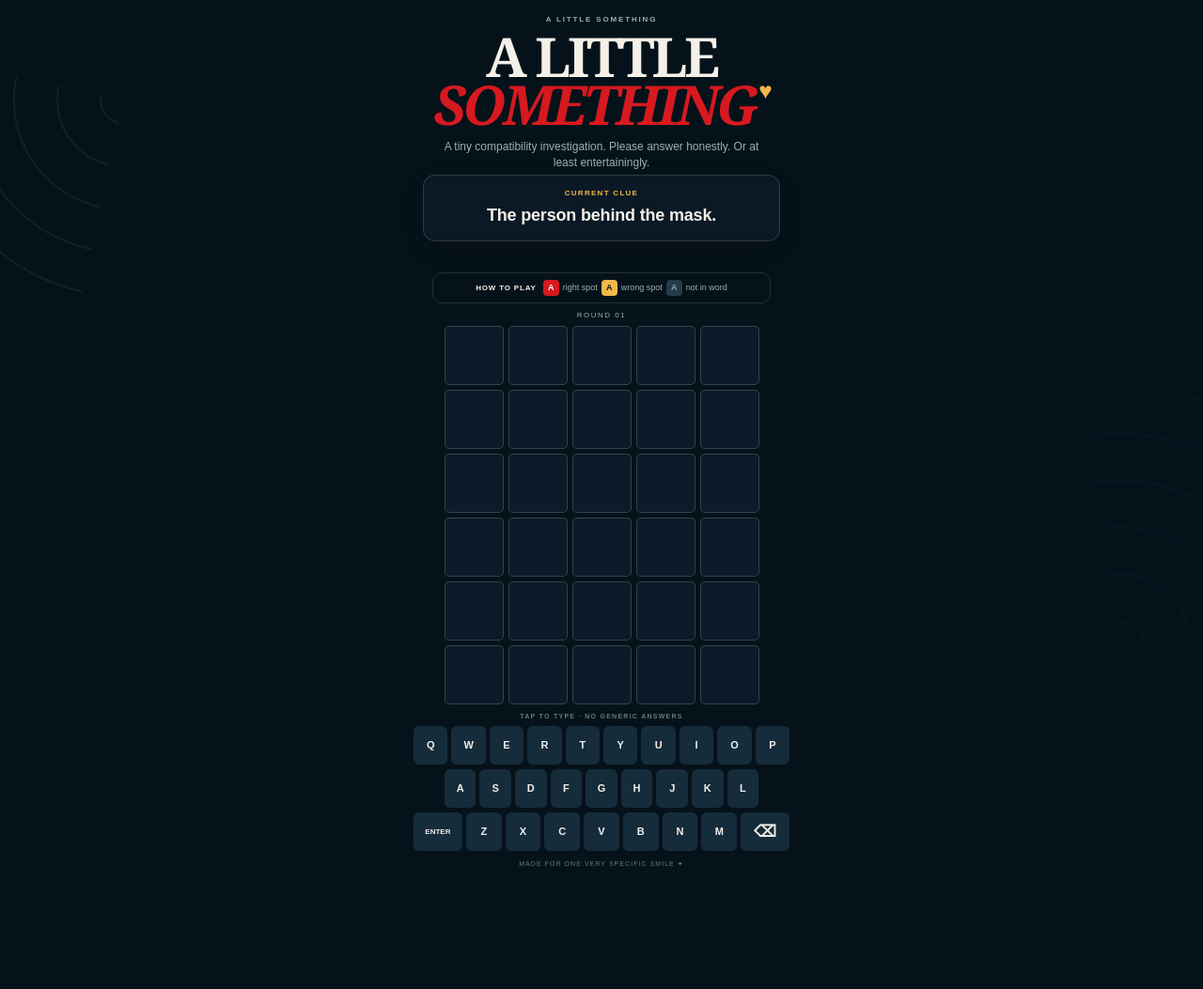
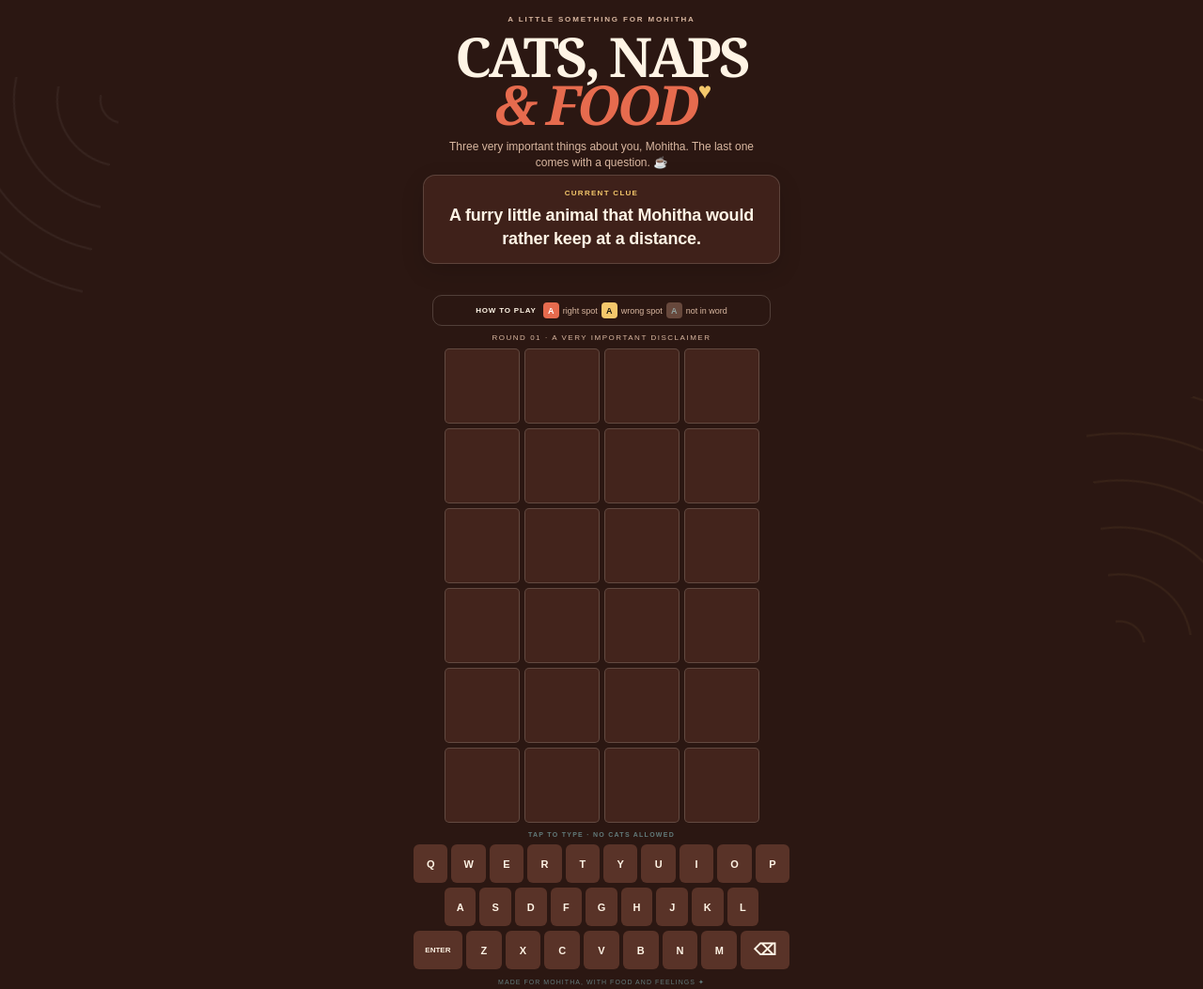
Before and after one commit to Akshat-009/goodtext2, a plain HTML site: page index.html in a window 1280 px wide. Shown: the whole page at 94% size. Before the commit the page ends 948 px from the top, so only its background shows below. Drawn offline with Linux system fonts and the light colour scheme.

Commit message:
Update index.html

```diff
--- a/index.html
+++ b/index.html
@@ -3,17 +3,17 @@
 <head>
 <meta charset="UTF-8">
 <meta name="viewport" content="width=device-width,initial-scale=1,viewport-fit=cover">
-<meta name="theme-color" content="#06121A">
-<title>The Richa Test</title>
+<meta name="theme-color" content="#2B1712">
+<title>The Mohitha Food Date</title>
 <style>
-:root{--bg:#06121A;--panel:#0B1B29;--cream:#F4F0E8;--muted:#9BB0AE;--red:#D71920;--blue:#174EA6;--gold:#F2B84B;--absent:#263B4B;--line:rgba(244,240,232,.13)}
+:root{--bg:#2B1712;--panel:#43241C;--cream:#FFF4E5;--muted:#D9B7A0;--red:#E66B4E;--blue:#8F4B35;--gold:#F4C76B;--absent:#67483C;--line:rgba(255,244,229,.18)}
 *{box-sizing:border-box}
 html,body{margin:0;min-height:100%;background:var(--bg);color:var(--cream);font-family:Arial,Helvetica,sans-serif}
 body{min-height:100svh;padding:12px 9px calc(24px + env(safe-area-inset-bottom));display:flex;justify-content:center;overflow-x:hidden;-webkit-text-size-adjust:100%}
 main{width:min(100%,430px);position:relative;padding:0 2px}
 main:before,main:after{content:"";position:fixed;pointer-events:none;z-index:0;opacity:.13}
 main:before{width:230px;height:230px;left:-120px;top:80px;background:repeating-radial-gradient(circle at 100% 0,transparent 0 23px,rgba(244,240,232,.45) 24px 25px,transparent 26px 46px);transform:rotate(12deg)}
-main:after{width:250px;height:250px;right:-140px;bottom:130px;background:repeating-radial-gradient(circle at 0 100%,transparent 0 25px,rgba(23,78,166,.5) 26px 27px,transparent 28px 50px);transform:rotate(-9deg)}
+main:after{width:250px;height:250px;right:-140px;bottom:130px;background:repeating-radial-gradient(circle at 0 100%,transparent 0 25px,rgba(244,199,107,.5) 26px 27px,transparent 28px 50px);transform:rotate(-9deg)}
 header{text-align:center;padding-top:4px;position:relative;z-index:1}
 .eyebrow{margin:0 0 9px;font-size:8px;letter-spacing:.23em;color:var(--muted);font-weight:800}
 h1{margin:0 auto;font-family:Georgia,"Times New Roman",serif;font-size:clamp(38px,11.5vw,58px);line-height:.88;letter-spacing:-.055em;text-transform:uppercase;max-width:100%;overflow-wrap:anywhere}
@@ -22,28 +22,28 @@ h1{margin:0 auto;font-family:Georgia,"Times New Roman",serif;font-size:clamp(38p
 .toolbar{display:flex;justify-content:center;margin:10px 0 7px;position:relative;z-index:2}
 .hint{border:1px solid var(--line);background:var(--panel);color:var(--cream);border-radius:10px;padding:9px 16px;font-size:11px;cursor:pointer}.hint:disabled{opacity:.45}
 #msg{min-height:18px;text-align:center;color:var(--gold);font-size:11px;font-weight:700;margin:1px auto 3px}
-#clueCard{display:block;width:min(94%,380px);margin:4px auto 9px;padding:14px 15px;border:1px solid rgba(244,240,232,.16);border-radius:13px;background:rgba(11,27,41,.82);color:var(--cream);font-size:clamp(14px,4.2vw,18px);font-weight:700;line-height:1.35;text-align:center;letter-spacing:-.01em;box-shadow:0 8px 24px rgba(0,0,0,.14)}#clueCard.show{display:block}.clue-label{display:block;color:var(--gold);font-weight:800;letter-spacing:.16em;font-size:8px;margin:0 0 6px;text-transform:uppercase}
+#clueCard{display:block;width:min(94%,380px);margin:4px auto 9px;padding:14px 15px;border:1px solid rgba(244,240,232,.16);border-radius:13px;background:rgba(67,36,28,.88);color:var(--cream);font-size:clamp(14px,4.2vw,18px);font-weight:700;line-height:1.35;text-align:center;letter-spacing:-.01em;box-shadow:0 8px 24px rgba(0,0,0,.14)}#clueCard.show{display:block}.clue-label{display:block;color:var(--gold);font-weight:800;letter-spacing:.16em;font-size:8px;margin:0 0 6px;text-transform:uppercase}
 .legend{width:min(100%,360px);margin:6px auto 8px;padding:7px 5px;border:1px solid var(--line);border-radius:10px;display:flex;justify-content:center;align-items:center;gap:4px;color:var(--muted);font-size:clamp(8px,2.5vw,9px);white-space:nowrap}.legend b{color:var(--cream);letter-spacing:.1em;font-size:8px;margin-right:3px}.sw{width:17px;height:17px;border-radius:4px;display:grid;place-items:center;font-weight:800;color:var(--cream);font-size:9px}.legend .correct{background:var(--red)!important;color:#fff!important}.legend .present{background:var(--gold)!important;color:#17140d!important}.legend .absent{background:var(--absent)!important;color:#91a19e!important}
 .round{font-size:8px;letter-spacing:.19em;color:var(--muted);text-align:center;margin:7px 0 6px}
 #board{width:min(92vw,335px);margin:7px auto 9px;display:flex;flex-direction:column;gap:5px;position:relative;z-index:2;visibility:visible;opacity:1}
 .row{width:100%;display:grid;gap:5px}
-.tile{width:100%;aspect-ratio:1/1;min-width:0;min-height:0;border:1px solid rgba(244,240,232,.18);border-radius:5px;background:#0B1B29;display:grid;place-items:center;font-size:clamp(17px,5.4vw,23px);font-weight:800;letter-spacing:.02em;color:var(--cream);user-select:none;transform-style:preserve-3d}
+.tile{width:100%;aspect-ratio:1/1;min-width:0;min-height:0;border:1px solid rgba(244,240,232,.18);border-radius:5px;background:#43241C;display:grid;place-items:center;font-size:clamp(17px,5.4vw,23px);font-weight:800;letter-spacing:.02em;color:var(--cream);user-select:none;transform-style:preserve-3d}
 .tile.filled{border-color:rgba(244,240,232,.48);animation:pop .11s ease-out}
 .tile.flip{animation:flip .55s ease both}
 @keyframes pop{50%{transform:scale(1.045)}}
 @keyframes flip{0%{transform:rotateX(0)}45%{transform:rotateX(90deg)}55%{transform:rotateX(90deg)}100%{transform:rotateX(0)}}
-.tile.correct,.key.correct{background:#D71920!important;color:#fff!important;border-color:#D71920!important;box-shadow:inset 0 0 0 1px rgba(255,255,255,.04)}
-.tile.present,.key.present{background:#F2B84B!important;color:#111!important;border-color:#F2B84B!important;box-shadow:inset 0 0 0 1px rgba(255,255,255,.04)}
-.tile.absent,.key.absent{background:#263B4B!important;color:#9BB0AE!important;border-color:#263B4B!important}
+.tile.correct,.key.correct{background:#E66B4E!important;color:#fff!important;border-color:#E66B4E!important;box-shadow:inset 0 0 0 1px rgba(255,255,255,.04)}
+.tile.present,.key.present{background:#F4C76B!important;color:#111!important;border-color:#F4C76B!important;box-shadow:inset 0 0 0 1px rgba(255,255,255,.04)}
+.tile.absent,.key.absent{background:#67483C!important;color:#9BB0AE!important;border-color:#263B4B!important}
 #keyboard{width:min(100%,400px);margin:7px auto 0;display:flex;flex-direction:column;gap:5px;position:relative;z-index:5}
 .krow{display:flex;justify-content:center;gap:4px;width:100%}.krow.middle{padding:0 4.5%}.spacer-key{flex:.5;min-width:0}
-.key{appearance:none;-webkit-appearance:none;flex:1;min-width:0;min-height:41px;height:41px;border:0;border-radius:6px;background:#152C3B;color:var(--cream);font-weight:800;font-size:clamp(9px,2.8vw,11px);cursor:pointer;touch-action:manipulation;-webkit-user-select:none;user-select:none}.key.wide{flex:1.55;font-size:8px}.key.back{font-size:17px}.key:active{transform:scale(.97)}
+.key{appearance:none;-webkit-appearance:none;flex:1;min-width:0;min-height:41px;height:41px;border:0;border-radius:6px;background:#593328;color:var(--cream);font-weight:800;font-size:clamp(9px,2.8vw,11px);cursor:pointer;touch-action:manipulation;-webkit-user-select:none;user-select:none}.key.wide{flex:1.55;font-size:8px}.key.back{font-size:17px}.key:active{transform:scale(.97)}
 .keyboard-label{text-align:center;margin:2px 0 3px;color:#627A7A;font-size:7px;letter-spacing:.18em;font-weight:800}.footer{text-align:center;margin:10px 0 0;color:#627A7A;font-size:7px;letter-spacing:.15em;text-transform:uppercase}
 #transition,#reveal{display:none;position:fixed;inset:0;background:rgba(3,9,14,.985);z-index:20;align-items:center;justify-content:center;padding:20px;overflow:hidden}
 #transition.show,#reveal.show{display:flex}
 .transition-hearts{position:absolute;inset:0;pointer-events:none;overflow:hidden;opacity:0}
 #transition.show .transition-hearts,#reveal.show .transition-hearts{opacity:1}
-.transition-heart{position:absolute;bottom:-35px;color:var(--red);font-size:18px;opacity:0;will-change:transform,opacity}
+.transition-heart{position:absolute;bottom:-35px;color:#E66B4E;font-size:18px;opacity:0;will-change:transform,opacity}
 .transition-heart:nth-child(1){left:7%;font-size:15px}.transition-heart:nth-child(2){left:18%;font-size:11px}.transition-heart:nth-child(3){left:30%;font-size:20px}.transition-heart:nth-child(4){left:43%;font-size:14px}.transition-heart:nth-child(5){left:55%;font-size:22px}.transition-heart:nth-child(6){left:68%;font-size:13px}.transition-heart:nth-child(7){left:81%;font-size:19px}.transition-heart:nth-child(8){left:92%;font-size:12px}
 #transition.show .transition-heart:nth-child(1){animation:floatHeart 3.4s .05s ease-out forwards}
 #transition.show .transition-heart:nth-child(2){animation:floatHeart 3.1s .35s ease-out forwards}
@@ -73,12 +73,12 @@ h1{margin:0 auto;font-family:Georgia,"Times New Roman",serif;font-size:clamp(38p
 #transition.show .transition-heart-center span{animation:centerHeart 1.35s cubic-bezier(.2,.75,.3,1) forwards}
 #transition.show .transition-heart-center span:nth-child(2){animation-delay:.1s}#transition.show .transition-heart-center span:nth-child(3){animation-delay:.2s}
 @keyframes centerHeart{0%{opacity:0;transform:translateY(30px) scale(.25)}20%{opacity:1}55%{opacity:1;transform:translateY(-8px) scale(1.18)}100%{opacity:0;transform:translateY(-72px) scale(1.45)}}
-.card{position:relative;width:min(92vw,410px);background:#0B1B29;border:1px solid var(--line);border-radius:18px;padding:25px 20px;text-align:center;box-shadow:0 20px 65px rgba(0,0,0,.55);z-index:3}
+.card{position:relative;width:min(92vw,410px);background:#43241C;border:1px solid var(--line);border-radius:18px;padding:25px 20px;text-align:center;box-shadow:0 20px 65px rgba(0,0,0,.55);z-index:3}
 .transition-card{opacity:0;transform:translate3d(0,22px,0) scale(.96);pointer-events:none}
 #transition.card-ready .transition-card{animation:cardIn .65s cubic-bezier(.2,.85,.2,1) forwards;pointer-events:auto}
 @keyframes cardIn{0%{opacity:0;transform:translate3d(0,22px,0) scale(.96)}100%{opacity:1;transform:translate3d(0,0,0) scale(1)}}
 .card .kicker{font-size:8px;letter-spacing:.2em;color:var(--gold);font-weight:800}.transition-round{margin-top:7px;font-size:8px;letter-spacing:.18em;color:var(--muted)}
-.card h2{font:italic 30px/1.05 Georgia,"Times New Roman",serif;margin:12px 0 9px;color:var(--cream)}.card p{color:var(--muted);font-size:12px;line-height:1.5}.card button{margin-top:10px;border:1px solid rgba(244,240,232,.16);background:rgba(215,25,32,.1);color:var(--cream);border-radius:10px;padding:11px 18px;font-weight:800;cursor:pointer;min-height:43px}
+.card h2{font:italic 30px/1.05 Georgia,"Times New Roman",serif;margin:12px 0 9px;color:var(--cream)}.card p{color:var(--muted);font-size:12px;line-height:1.5}.card button{margin-top:10px;border:1px solid rgba(244,240,232,.16);background:rgba(230,107,78,.13);color:var(--cream);border-radius:10px;padding:11px 18px;font-weight:800;cursor:pointer;min-height:43px}
 #reveal{overflow:auto;opacity:0}
 #reveal.show{animation:finalFade .55s ease forwards}
 @keyframes finalFade{from{opacity:0}to{opacity:1}}
@@ -90,10 +90,10 @@ h1{margin:0 auto;font-family:Georgia,"Times New Roman",serif;font-size:clamp(38p
 #reveal.show .transition-heart-center span{animation:centerHeartFinal 1.5s cubic-bezier(.2,.75,.3,1) forwards}
 #reveal.show .transition-heart-center span:nth-child(2){animation-delay:.12s}#reveal.show .transition-heart-center span:nth-child(3){animation-delay:.24s}
 @keyframes centerHeartFinal{0%{opacity:0;transform:translateY(35px) scale(.2)}22%{opacity:1;transform:translateY(0) scale(1)}45%{opacity:1;transform:translateY(-8px) scale(1.28)}100%{opacity:0;transform:translateY(-95px) scale(1.55)}}
-.report{font-size:8px;letter-spacing:.2em;color:var(--gold);font-weight:800}.headline{font:italic 28px/1.08 Georgia,"Times New Roman",serif;margin:13px 0}.headline span{color:var(--red)}.note{color:var(--muted);font-size:12px;line-height:1.5}.proposal{margin-top:16px;border:1px solid rgba(242,184,75,.25);border-radius:13px;padding:14px}.proposal-label{font-size:8px;letter-spacing:.16em;color:var(--gold);font-weight:800}.proposal-title{font:italic 22px/1.05 Georgia,"Times New Roman",serif;margin:8px 0}.proposal-copy{color:var(--muted);font-size:11px;line-height:1.45}.proposal button{width:100%;margin-top:11px;background:var(--gold);color:#10100b;border:0;border-radius:9px;padding:11px;font-weight:800}.sign{color:#627A7A;font-size:10px;line-height:1.4;margin-top:14px}.accepted{display:none;color:var(--gold);font-size:11px;font-weight:800;line-height:1.45;margin-top:12px}.accepted.show{display:block}
+.report{font-size:8px;letter-spacing:.2em;color:var(--gold);font-weight:800}.headline{font:italic 28px/1.08 Georgia,"Times New Roman",serif;margin:13px 0}.headline span{color:var(--red)}.note{color:var(--muted);font-size:12px;line-height:1.5}.proposal{margin-top:16px;border:1px solid rgba(244,199,107,.32);border-radius:13px;padding:14px}.proposal-label{font-size:8px;letter-spacing:.16em;color:var(--gold);font-weight:800}.proposal-title{font:italic 22px/1.05 Georgia,"Times New Roman",serif;margin:8px 0}.proposal-copy{color:var(--muted);font-size:11px;line-height:1.45}.proposal button{width:100%;margin-top:11px;background:var(--gold);color:#2B1712;border:0;border-radius:9px;padding:11px;font-weight:800}.sign{color:#627A7A;font-size:10px;line-height:1.4;margin-top:14px}.accepted{display:none;color:var(--gold);font-size:11px;font-weight:800;line-height:1.45;margin-top:12px}.accepted.show{display:block}
 .shake{animation:shake .3s ease}@keyframes shake{25%{transform:translateX(-5px)}50%{transform:translateX(5px)}75%{transform:translateX(-3px)}}
-.waffle-mode .web-line{border-color:rgba(242,184,75,.13)}
-.waffle-mode .web-line:before,.waffle-mode .web-line:after{border-color:rgba(242,184,75,.09)}
+.food-mode .web-line{border-color:rgba(242,184,75,.13)}
+.food-mode .web-line:before,.food-mode .web-line:after{border-color:rgba(242,184,75,.09)}
 @media(max-width:380px){body{padding:9px 7px calc(20px + env(safe-area-inset-bottom))}.eyebrow{margin-bottom:7px}.sub{font-size:11px;margin-top:10px}.key{min-height:39px;height:39px}.headline{font-size:25px}}
 @media(max-height:730px) and (max-width:500px){.sub{display:none}.toolbar{margin:7px 0 5px}.round{margin:5px 0}.tile{font-size:17px}.key{min-height:38px;height:38px}.footer{margin-top:7px}}
 </style>
@@ -101,12 +101,12 @@ h1{margin:0 auto;font-family:Georgia,"Times New Roman",serif;font-size:clamp(38p
 <body>
 <main id="app">
 <header>
-<p class="eyebrow">A LITTLE SOMETHING</p>
-<h1><span class="title-line soft">A LITTLE</span><span class="title-line accent">SOMETHING<span class="heart">♥</span></span></h1>
-<p class="sub">A tiny compatibility investigation. Please answer honestly. Or at least entertainingly.</p>
+<p class="eyebrow">A LITTLE SOMETHING FOR MOHITHA</p>
+<h1><span class="title-line soft">CATS, NAPS</span><span class="title-line accent">& FOOD<span class="heart">♥</span></span></h1>
+<p class="sub">Three very important things about you, Mohitha. The last one comes with a question. ☕</p>
 </header>
 
-<div id="clueCard" class="show"><span class="clue-label" id="clueLabel">CURRENT CLUE</span><span id="clueText">The person behind the mask.</span></div>
+<div id="clueCard" class="show"><span class="clue-label" id="clueLabel">CURRENT CLUE</span><span id="clueText">Three rounds. Three very Mohitha things. And one little question at the end.</span></div>
 <div id="msg"></div>
 <div class="legend" aria-label="How to play">
   <b>HOW TO PLAY</b>
@@ -116,7 +116,7 @@ h1{margin:0 auto;font-family:Georgia,"Times New Roman",serif;font-size:clamp(38p
 </div>
 <div class="round" id="roundLabel">ROUND 01</div>
 <div id="board" aria-label="Wordle board"></div>
-<div class="keyboard-label">TAP TO TYPE · NO GENERIC ANSWERS</div>
+<div class="keyboard-label">TAP TO TYPE · NO CATS ALLOWED</div>
 <div id="keyboard" aria-label="On-screen keyboard">
 <div class="krow">
 <button class="key" data-key="Q">Q</button><button class="key" data-key="W">W</button><button class="key" data-key="E">E</button><button class="key" data-key="R">R</button><button class="key" data-key="T">T</button><button class="key" data-key="Y">Y</button><button class="key" data-key="U">U</button><button class="key" data-key="I">I</button><button class="key" data-key="O">O</button><button class="key" data-key="P">P</button>
@@ -128,7 +128,7 @@ h1{margin:0 auto;font-family:Georgia,"Times New Roman",serif;font-size:clamp(38p
 <button class="key wide" data-key="ENTER">ENTER</button><button class="key" data-key="Z">Z</button><button class="key" data-key="X">X</button><button class="key" data-key="C">C</button><button class="key" data-key="V">V</button><button class="key" data-key="B">B</button><button class="key" data-key="N">N</button><button class="key" data-key="M">M</button><button class="key wide back" data-key="BACK">⌫</button>
 </div>
 </div>
-<div class="footer">made for one very specific smile ✦</div>
+<div class="footer">made for Mohitha, with food and feelings ✦</div>
 </main>
 
 <div id="transition">
@@ -150,22 +150,22 @@ h1{margin:0 auto;font-family:Georgia,"Times New Roman",serif;font-size:clamp(38p
 <div class="transition-heart-center"><span>♥</span><span>♥</span><span>♥</span></div>
 <div class="card reveal-card">
 <div class="report">FINAL RESULT</div>
-<div class="headline"><span>APPLICATION STATUS: HIGHLY INTERESTED. ❤️</span></div>
+<div class="headline"><span>MOHITHA, LET’S MAKE A FOOD PLAN. ❤️</span></div>
 <div class="note">
-Three things have now been officially established:<br><br>
-🕷️ Excellent Spider-Man taste.<br>
-🧇 Strong waffle credentials.<br>
-😊 And a smile that is frankly making this investigation difficult to conduct objectively.
-<br><br><strong>Based on the evidence, I believe there is only one reasonable next step.</strong>
+Official findings:<br><br>
+🐈 Cats? Absolutely not. Understood.<br>
+😴 Naps? Always a respectable plan.<br>
+🍜 Great food? Now we’re talking. And I have a little idea. 😉
+<br><br><strong>Mohitha, ready for the real question?</strong>
 </div>
 <div class="proposal">
-<div class="proposal-label">FINAL ROUND</div>
-<div class="proposal-title">One waffle.<br>One conversation.<br>And preferably that smile in person.</div>
-<div class="proposal-copy"></div>
-<button id="acceptBtn">Proceed to the final round? ♡</button>
-<div class="accepted" id="accepted">Application accepted. Interview scheduled. 🧇♡<br><br>Location: somewhere with waffles.</div>
+<div class="proposal-label">THE ACTUAL QUESTION</div>
+<div class="proposal-title">No cats.<br>Nap-friendly timing.<br>Really good food, with me?</div>
+<div class="proposal-copy">You pick what we eat, I’ll find the place. We can schedule it around your nap, obviously.</div>
+<button id="acceptBtn">Mohitha, will you go on a food date with me? ♡</button>
+<div class="accepted" id="accepted">SHE SAID YES? 🍝❤️<br><br>You choose the food, I’ll plan the date. No cats, no rush, and absolutely no judgement if you need a nap first.</div>
 </div>
-<div class="sign">No generic answers were used in the making of this investigation.<br>Probably. ♡</div>
+<div class="sign">Carefully prepared with a little effort, a lot of food talk, and one hopeful question. ♡</div>
 </div>
 </div>
 
@@ -175,45 +175,45 @@ Three things have now been officially established:<br><br>
 
   const rounds = [
     {
-      word: "PETER",
-      label: "ROUND 01",
+      word: "CATS",
+      label: "ROUND 01 · A VERY IMPORTANT DISCLAIMER",
       clues: [
-        "The person behind the mask.",
-        "Smart, awkward, slightly chaotic.",
-        "Bitten by something he probably should've avoided.",
-        "Tobey-era favourite.",
-        "Five letters. Starts with P.",
-        "Your answer should definitely not be ‘Andrew.’ 😂"
+        "A furry little animal that Mohitha would rather keep at a distance.",
+        "Internet videos adore them. You? Not so much.",
+        "They meow, climb things, and are definitely not invited.",
+        "Four letters.",
+        "Starts with C.",
+        "The animal you absolutely do not want around. 🐈‍⬛"
       ],
-      transitionTitle: "Compatibility check: passed.",
-      transitionText: "Spider-Man taste confirmed.<br>That was the easy compatibility check.",
-      button: "Continue →"
+      transitionTitle: "Noted. No cats. Ever.",
+      transitionText: "Your boundaries have been recorded.<br>Next up: your favourite way to recharge.",
+      button: "Next clue →"
     },
     {
-      word: "WAFFLE",
-      label: "ROUND 02 · BREAKFAST",
+      word: "NAPS",
+      label: "ROUND 02 · PRIORITIES FIRST",
       clues: [
-        "The correct answer to ‘what should we eat?’",
-        "Crispy outside, soft inside.",
-        "Somehow makes breakfast feel like a personality trait.",
-        "Six letters.",
-        "Starts with W.",
-        "And apparently something I now need to compete with. 🧇"
+        "A tiny escape from the world that somehow lasts two hours.",
+        "The best plan after a long day, a full meal, or honestly anytime.",
+        "Pillow + blanket + closed eyes = absolute bliss.",
+        "Four letters.",
+        "Starts with N.",
+        "The activity that should never be interrupted without a good reason. 😴"
       ],
-      transitionTitle: "Okay, this is getting specific.",
-      transitionText: "Spider-Man approved.<br>Waffle preferences approved.<br>We may be onto something.",
-      button: "Continue →"
+      transitionTitle: "Naps are sacred. Understood.",
+      transitionText: "I respect the sleep schedule.<br>Now, onto something worth waking up for.",
+      button: "One last round →"
     },
     {
-      word: "SMILE",
-      label: "ROUND 03 · THE BIASED ROUND",
+      word: "FOOD",
+      label: "ROUND 03 · THE REAL MOTIVATION",
       clues: [
-        "The reason this entire investigation may have become biased. :)",
-        "Five letters.",
-        "Technically harmless.",
-        "Potentially very distracting.",
-        "Makes photographs significantly more unfair.",
-        "Starts with S."
+        "The fastest way to turn a maybe into a yes.",
+        "Something delicious, ideally shared with good company.",
+        "The plan involves a menu, a table, and you and me.",
+        "Four letters.",
+        "Starts with F.",
+        "Solve this, Mohitha, and I can finally ask you something. 🍜"
       ]
     }
   ];
@@ -281,8 +281,8 @@ Three things have now been officially established:<br><br>
     makeBoard();
     resetKeyboard();
 
-    document.body.classList.toggle("waffle-mode", round === 1);
-    document.body.classList.toggle("smile-mode", round === 2);
+    document.body.classList.toggle("nap-mode", false);
+    document.body.classList.toggle("food-mode", true);
   }
 
   function typeLetter(letter) {
```
